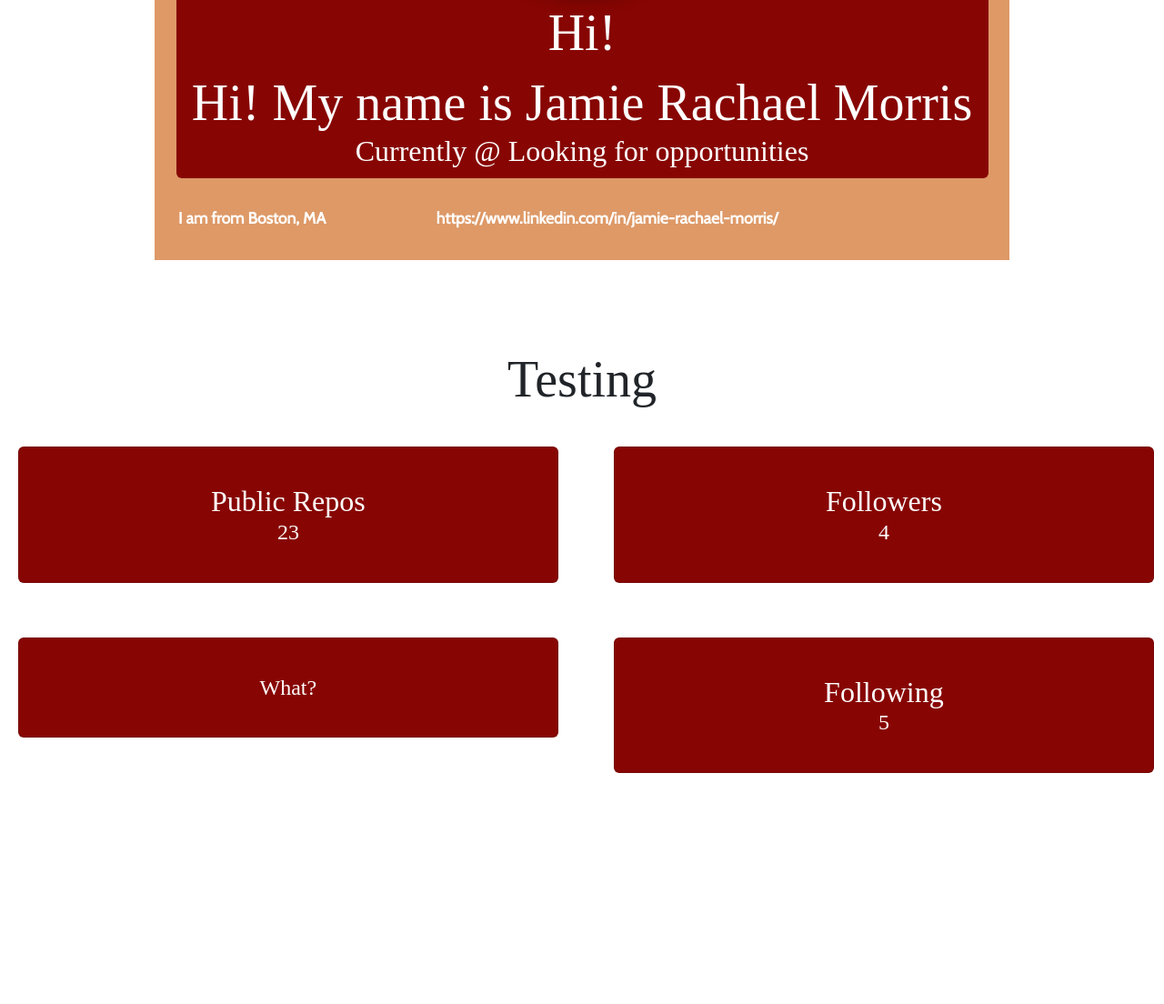
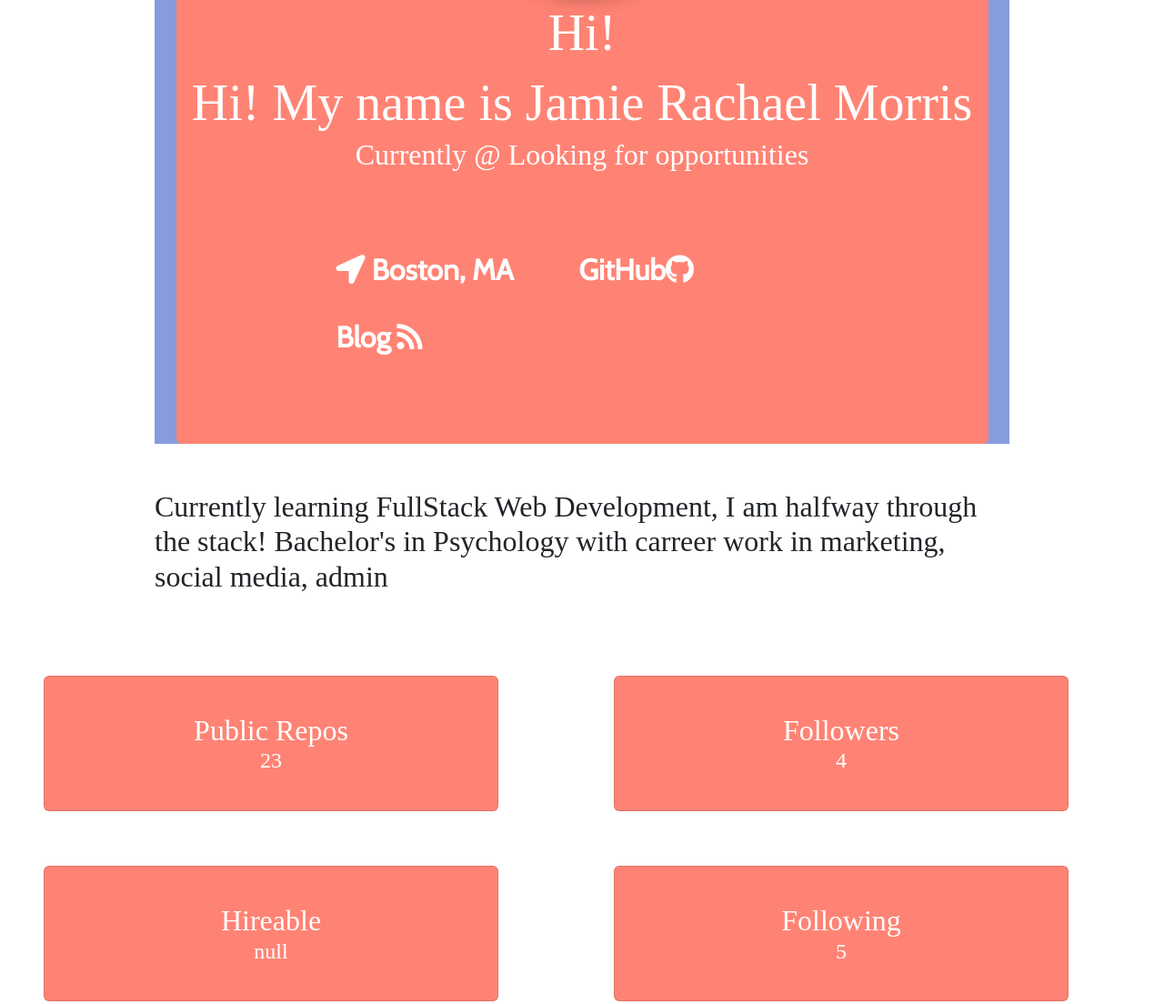
Before and after one commit to jamierachael/Developer-Profile-Generator, a website: page index.html in a window 1280 px wide. Shown: the part 342-1446 px from the top of the page at 91% size. Before the commit the page ends 1212 px from the top, so only its background shows below. Drawn offline with nearby package versions, Linux system fonts and the light colour scheme; a web font is replaced by a local one.

Commit message:
Corrected formatting

```diff
--- a/index.html
+++ b/index.html
@@ -26,7 +26,7 @@
          height: 100%;
          }
          .wrapper {
-         background-color: #DE9967;
+         background-color: #879CDF;
          padding-top: 100px;
          }
          body {
@@ -69,7 +69,7 @@
          display: flex;
          justify-content: center;
          flex-wrap: wrap;
-         background-color: #870603;
+         background-color: #FF8374;
          color: white;
          padding: 10px;
          width: 95%;
@@ -81,7 +81,7 @@
          border-radius: 50%;
          object-fit: cover;
          margin-top: -75px;
-         border: 6px solid white;
+         border: 6px solid #FEE24C;
          box-shadow: rgba(0, 0, 0, 0.3) 4px 1px 20px 4px;
          }
          .photo-header h1, .photo-header h2 {
@@ -94,13 +94,13 @@
          .links-nav {
          width: 100%;
          text-align: center;
-         padding: 20px 0;
-         font-size: 1.1em;
+         padding: 20px 30px;
          color: white;
          }
          .nav-link {
          display: inline-block;
-         margin: 5px 10px;
+         margin: 5px 20px;
+         font-size: 2em;
          color: white;
          }
          .workExp-date {
@@ -124,13 +124,16 @@
            margin-bottom: 20px;
          }
 
+
         .card {
           padding: 20px;
           border-radius: 6px;
-           background-color: #870603;
+          background-color: #FF8374;
           color: white;
           margin: 20px;
+          width: 80%;
       }
+
 
          .col {
          flex: 1;
@@ -160,30 +163,33 @@
                 <img src="https://avatars0.githubusercontent.com/u/23657495?v=4" class="rounded-circle mx-auto d-block" />
                     <h1 class="display-4">Hi!</h1>
                     <h1 class="display-4">Hi! My name is Jamie Rachael Morris</h1>
-                    <h3 class="text-center">Currently @ Looking for opportunities</h3>
-                    </div>
-                    <nav class="nav links-nav mt-5">
+                    <h3 class="text-center mt-1">Currently @ Looking for opportunities</h3>
 
+                    <div class="container">
+                    <nav class="nav links-nav">
 
-                            <a class="nav-link" href="Boston, MA">I am from Boston, MA</a>
+                    <a class="nav-link" href="https://www.google.com/maps/dir/?api=1&Boston, MA"><i class="fas fa-location-arrow"></i>
 
+                    Boston, MA</a>
 
-                            <a class="nav-link" href="https://github.com/jamierachael"><i class="fa fa-github" aria-hidden="true"></i>
+                    <a class="nav-link" href="https://github.com/jamierachael">GitHub<i class="fab fa-github"></i></a>
+
+                    <a class="nav-link" href="https://www.linkedin.com/in/jamie-rachael-morris/">Blog <i class="fas fa-rss"></i>
                     </a>
 
-
-                            <a class="nav-link" href="https://www.linkedin.com/in/jamie-rachael-morris/">https://www.linkedin.com/in/jamie-rachael-morris/</a>
-
                     </nav>
+                    </div>
+                    </div>
 
 
                 </div>
             </div>
-            <h2 class="display-4 text-center mt-5">Testing</h2>
-
+              <div class="container">
+          <h3>Currently learning FullStack Web Development, I am halfway through the stack! Bachelor's in Psychology with carreer work in marketing, social media, admin</h3>
+          </div>
             <div class="row">
                 <div class="col">
-                    <div class="card photo-header">
+                    <div class="card photo-header ml-5">
                         <div class="card-body">
                             <h3>Public Repos </h3>
                             <h4>23 </h4>
@@ -202,9 +208,10 @@
 
             <div class="row">
                 <div class="col">
-                    <div class="card photo-header">
+                    <div class="card photo-header ml-5">
                         <div class="card-body">
-                            <h4> What?</h4>
+                            <h3>Hireable</h3>
+                            <h4>null</h4>
                         </div>
                     </div>
                 </div>
```
Also changed, not shown: generateHTML.js (+22 -16 lines), 1 other file. Lines whose indentation alone changed are shown as unchanged.
